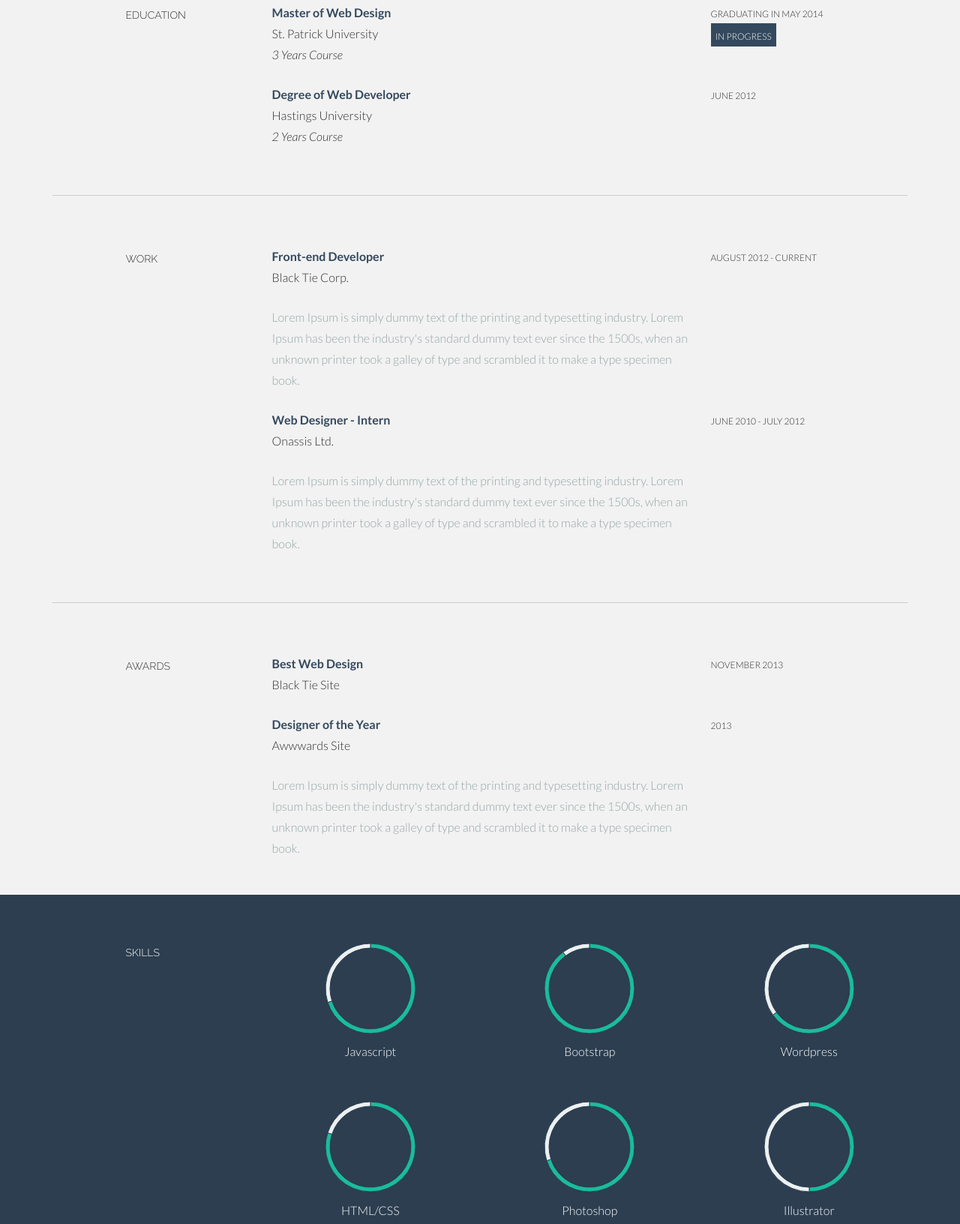
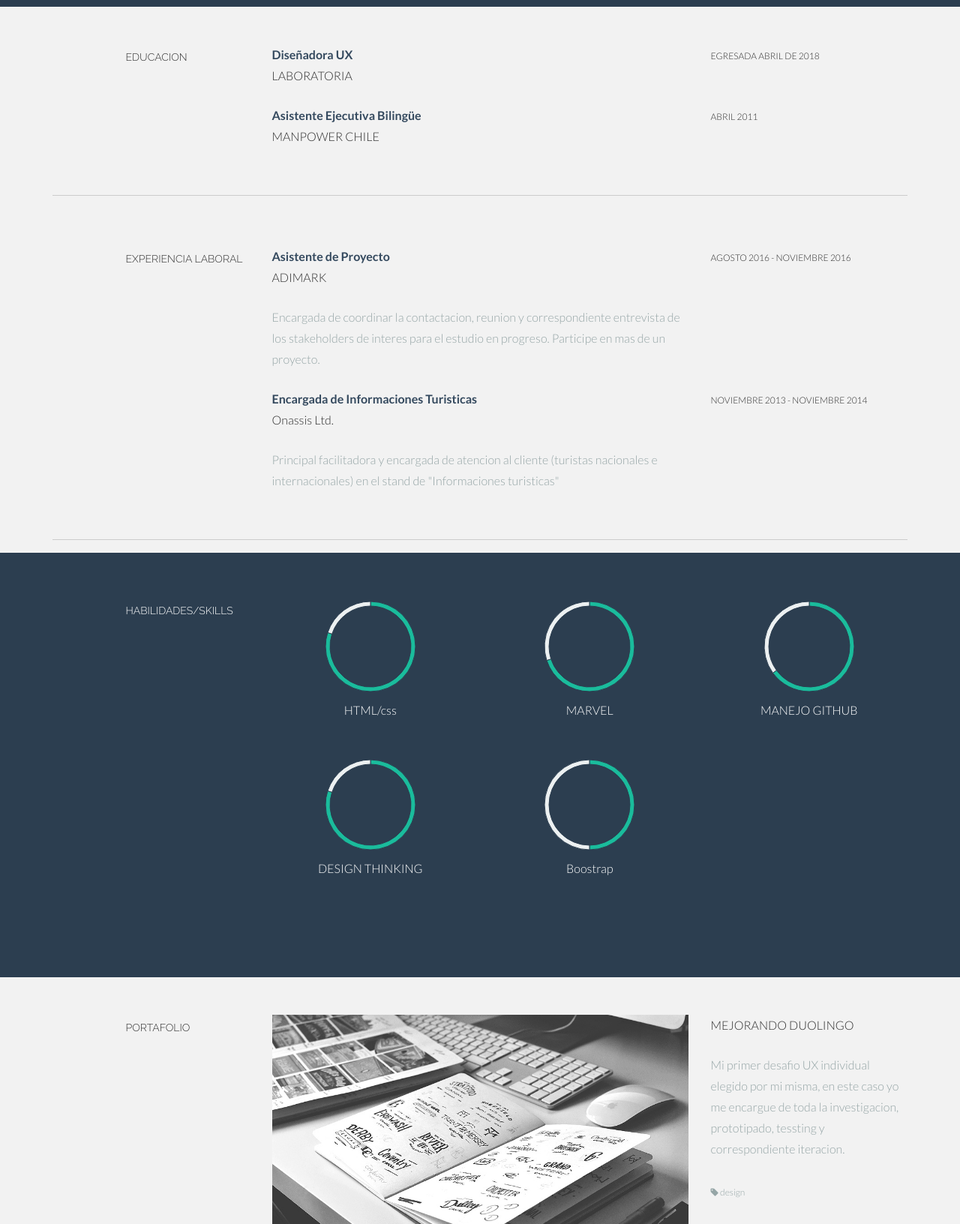
Before and after one commit to minimalista12/PortafolioUX, a plain HTML site: page index.html in a window 1280 px wide. Shown: the part 808-2440 px from the top of the page at 75% size. Drawn offline with Linux system fonts and the light colour scheme.

Commit message:
Update index.html

```diff
--- a/index.html
+++ b/index.html
@@ -75,7 +75,7 @@
 					<h5>ABOUT</h5>
 				</div>
 				<div class="col-lg-6">
-					<p>Diseñadora UX recien graduada de Laboratoria. Me gusta aprender , emprender y comunicar. UX es mi nuevo desafio. </p>
+					<p>Diseñadora UX recien graduada de Laboratoria. Me gusta aprender , emprender y comunicar. UX es mi nuevo desafio. Busco incorporarme en un equipo de trabajo dinamico e innovador. Un lugar que valore todas las ventajas que ofrece la practica del UX y sus distintas ramas. </p>
 				</div>
 				<div class="col-lg-3">
 					<p><a href="#"><i class="icon-file"></i></a> <sm>DOWNLOAD PDF</sm></p>
@@ -92,28 +92,24 @@
 		<div class="row">
 
 				<div class="col-lg-2 col-lg-offset-1">
-					<h5>EDUCATION</h5>
+					<h5>EDUCACION</h5>
 				</div>
 				<div class="col-lg-6">
-					<p><t>Master of Web Design</t><br/>
-						St. Patrick University <br/>
-						<i>3 Years Course</i>
-					</p>
+					<p><t>Diseñadora UX </t><br/>
+						 LABORATORIA <br/>
 				</div>
 				<div class="col-lg-3">
-					<p><sm>GRADUATING IN MAY 2014</sm><br/>
-					<imp><sm>IN PROGRESS</sm></imp>
+					<p><sm>EGRESADA ABRIL DE 2018</sm><br/>
+
 					</p>
 				</div>
 
 				<div class="col-lg-6 col-lg-offset-3">
-					<p><t>Degree of Web Developer</t><br/>
-						Hastings University <br/>
-						<i>2 Years Course</i>
-					</p>
+					<p><t>Asistente Ejecutiva Bilingüe</t><br/>
+						MANPOWER CHILE <br/>
 				</div>
 				<div class="col-lg-3">
-					<p><sm>JUNE 2012</sm></p>
+					<p><sm>ABRIL 2011 </sm></p>
 				</div>
 
 		</div><!--/.row -->
@@ -127,26 +123,27 @@
 		<div class="row">
 
 				<div class="col-lg-2 col-lg-offset-1">
-					<h5>WORK</h5>
+					<h5>EXPERIENCIA LABORAL</h5>
 				</div>
 				<div class="col-lg-6">
-					<p><t>Front-end Developer</t><br/>
-						Black Tie Corp. <br/>
+					<p><t>Asistente de Proyecto</t><br/>
+						ADIMARK <br/>
 					</p>
-					<p><more>Lorem Ipsum is simply dummy text of the printing and typesetting industry. Lorem Ipsum has been the industry's standard dummy text ever since the 1500s, when an unknown printer took a galley of type and scrambled it to make a type specimen book.</more></p>
+					<p><more>Encargada de coordinar la contactacion, reunion y correspondiente entrevista de los stakeholders de interes para el estudio en progreso.
+						Participe en mas de un proyecto.</more></p>
 				</div>
 				<div class="col-lg-3">
-					<p><sm>AUGUST 2012 - CURRENT</sm></p>
+					<p><sm>AGOSTO 2016 - NOVIEMBRE 2016 </sm></p>
 				</div>
 
 				<div class="col-lg-6 col-lg-offset-3">
-					<p><t>Web Designer - Intern</t><br/>
+					<p><t>Encargada de Informaciones Turisticas</t><br/>
 						Onassis Ltd. <br/>
 					</p>
-					<p><more>Lorem Ipsum is simply dummy text of the printing and typesetting industry. Lorem Ipsum has been the industry's standard dummy text ever since the 1500s, when an unknown printer took a galley of type and scrambled it to make a type specimen book.</more></p>
+					<p><more> Principal facilitadora y encargada de atencion al cliente (turistas nacionales e internacionales) en el stand de "Informaciones turisticas" </more></p>
 				</div>
 				<div class="col-lg-3">
-					<p><sm>JUNE 2010 - JULY 2012</sm></p>
+					<p><sm>NOVIEMBRE 2013 - NOVIEMBRE 2014</sm></p>
 				</div>
 		</div><!--/.row -->
 		<br>
@@ -155,45 +152,35 @@
 
 
 	<!--AWARDS DESCRIPTION -->
-	<div class="container desc">
-		<div class="row">
-				<div class="col-lg-2 col-lg-offset-1">
-					<h5>AWARDS</h5>
-				</div>
-				<div class="col-lg-6">
-					<p><t>Best Web Design</t><br/>
-						Black Tie Site <br/>
-					</p>
-				</div>
-				<div class="col-lg-3">
-					<p><sm>NOVEMBER 2013</sm></p>
-				</div>
-
-				<div class="col-lg-6 col-lg-offset-3">
-					<p><t>Designer of the Year</t><br/>
-						Awwwards Site
-					</p>
-					<p><more>Lorem Ipsum is simply dummy text of the printing and typesetting industry. Lorem Ipsum has been the industry's standard dummy text ever since the 1500s, when an unknown printer took a galley of type and scrambled it to make a type specimen book.</more></p>
-				</div>
-				<div class="col-lg-3">
-					<p><sm>2013</sm></p>
-				</div>
-
-		</div><!--/.row -->
-		<br>
-	</div><!--/.container -->
-
 
 	<!--SKILLS DESCRIPTION -->
 	<div id="skillswrap">
 		<div class="container">
 			<div class="row">
 					<div class="col-lg-2 col-lg-offset-1">
-						<h5>SKILLS</h5>
+						<h5>HABILIDADES/SKILLS</h5>
 					</div>
 					<div class="col-lg-3 centered">
 						<canvas id="javascript" height="130" width="130"></canvas>
-						<p>Javascript</p>
+						<p>HTML/css</p>
+						<br>
+						<script>
+							var doughnutData = [
+									{
+										value: 80,
+										color:"#1abc9c"
+									},
+									{
+										value : 20,
+										color : "#ecf0f1"
+									}
+								];
+								var myDoughnut = new Chart(document.getElementById("javascript").getContext("2d")).Doughnut(doughnutData);
+						</script>
+					</div>
+					<div class="col-lg-3 centered">
+						<canvas id="bootstrap" height="130" width="130"></canvas>
+						<p>MARVEL</p>
 						<br>
 						<script>
 							var doughnutData = [
@@ -206,30 +193,12 @@
 										color : "#ecf0f1"
 									}
 								];
-								var myDoughnut = new Chart(document.getElementById("javascript").getContext("2d")).Doughnut(doughnutData);
-						</script>
-					</div>
-					<div class="col-lg-3 centered">
-						<canvas id="bootstrap" height="130" width="130"></canvas>
-						<p>Bootstrap</p>
-						<br>
-						<script>
-							var doughnutData = [
-									{
-										value: 90,
-										color:"#1abc9c"
-									},
-									{
-										value : 10,
-										color : "#ecf0f1"
-									}
-								];
 								var myDoughnut = new Chart(document.getElementById("bootstrap").getContext("2d")).Doughnut(doughnutData);
 						</script>
 					</div>
 					<div class="col-lg-3 centered">
 						<canvas id="wordpress" height="130" width="130"></canvas>
-						<p>Wordpress</p>
+						<p>MANEJO GITHUB</p>
 						<br>
 						<script>
 							var doughnutData = [
@@ -248,7 +217,7 @@
 
 					<div class="col-lg-3 col-lg-offset-3 centered">
 						<canvas id="html" height="130" width="130"></canvas>
-						<p>HTML/CSS</p>
+						<p>DESIGN THINKING</p>
 						<br>
 						<script>
 							var doughnutData = [
@@ -266,25 +235,7 @@
 					</div>
 					<div class="col-lg-3 centered">
 						<canvas id="photoshop" height="130" width="130"></canvas>
-						<p>Photoshop</p>
-						<br>
-						<script>
-							var doughnutData = [
-									{
-										value: 70,
-										color:"#1abc9c"
-									},
-									{
-										value : 30,
-										color : "#ecf0f1"
-									}
-								];
-								var myDoughnut = new Chart(document.getElementById("photoshop").getContext("2d")).Doughnut(doughnutData);
-						</script>
-					</div>
-					<div class="col-lg-3 centered">
-						<canvas id="illustrator" height="130" width="130"></canvas>
-						<p>Illustrator</p>
+						<p>Boostrap</p>
 						<br>
 						<script>
 							var doughnutData = [
@@ -297,9 +248,10 @@
 										color : "#ecf0f1"
 									}
 								];
-								var myDoughnut = new Chart(document.getElementById("illustrator").getContext("2d")).Doughnut(doughnutData);
+								var myDoughnut = new Chart(document.getElementById("photoshop").getContext("2d")).Doughnut(doughnutData);
 						</script>
 					</div>
+
 
 			</div><!--/.row -->
 			<br>
@@ -313,14 +265,14 @@
 	<div class="container desc">
 		<div class="row">
 				<div class="col-lg-2 col-lg-offset-1">
-					<h5>PORTFOLIO</h5>
+					<h5>PORTAFOLIO</h5>
 				</div>
 				<div class="col-lg-6">
 					<p><img class="img-responsive" src="assets/img/port01.jpg" alt=""></p>
 				</div>
 				<div class="col-lg-3">
-					<p>CANALS OF ENGLAND</p>
-				<p><more>Lorem Ipsum is simply dummy text of the printing and typesetting industry. Lorem Ipsum has been the industry's standard dummy text ever since the 1500s, when an unknown printer took a galley of type and scrambled it to make a type specimen book.<br/><br/>
+					<p>MEJORANDO DUOLINGO</p>
+				<p><more>Mi primer desafio UX individual elegido por mi misma, en este caso yo me encargue de toda la investigacion, prototipado, tessting y correspondiente iteracion.<br/><br/>
 					<sm><i class="icon-tag"></i> design</sm></more>
 				</p>
 				</div>
@@ -329,7 +281,7 @@
 					<p><img class="img-responsive" src="assets/img/port02.jpg" alt=""></p>
 				</div>
 				<div class="col-lg-3">
-						<p>SANKEY</p>
+						<p>CALORIE COUNTER</p>
 					<p><more>Lorem Ipsum is simply dummy text of the printing and typesetting industry. Lorem Ipsum has been the industry's standard dummy text ever since the 1500s, when an unknown printer took a galley of type and scrambled it to make a type specimen book.<br/><br/>
 						<sm><i class="icon-tag"></i> front-end</sm></more>
 					</p>
@@ -339,7 +291,7 @@
 					<p><img class="img-responsive" src="assets/img/port03.jpg" alt=""></p>
 				</div>
 				<div class="col-lg-3">
-						<p>WE GROW</p>
+						<p>ORANGE BANK</p>
 					<p><more>Lorem Ipsum is simply dummy text of the printing and typesetting industry. Lorem Ipsum has been the industry's standard dummy text ever since the 1500s, when an unknown printer took a galley of type and scrambled it to make a type specimen book.<br/><br/>
 						<sm><i class="icon-tag"></i> web design</sm></more>
 					</p>
@@ -377,8 +329,6 @@
 				<div class="col-lg-3">
 					<p><sm>SOCIAL LINKS</sm></p>
 					<p>
-						<a href="#"><i class="icon-dribbble"></i></a>
-						<a href="#"><i class="icon-twitter"></i></a>
 						<a href="#"><i class="icon-facebook"></i></a>
 						<a href="#"><i class="icon-linkedin"></i></a>
 						<a href="#"><i class="icon-apple"></i></a>
```
